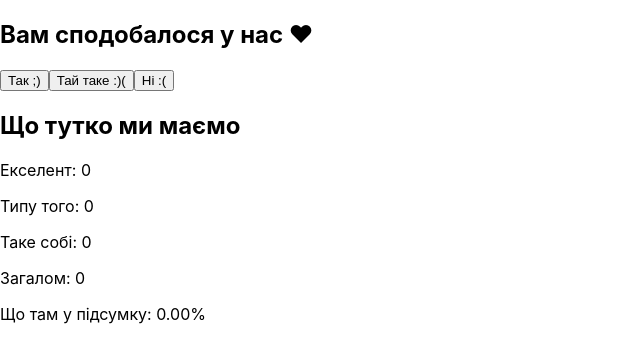
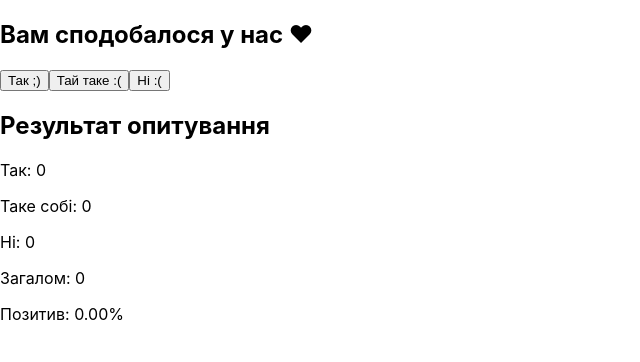
Before and after one commit to SergiiMytrofanov/goit-react-hw-02-feedback, a React (Create React App) app: page / in a window 1280 px wide. Shown: the top 362 px of the page, without its empty margins (0-640 px from the left). Built offline with nearby package versions, Linux system fonts and the light colour scheme.

Commit message:
refactoring

```diff
--- a/src/components/App.jsx
+++ b/src/components/App.jsx
@@ -1,6 +1,8 @@
 import React, { Component } from "react";
 import FeedbackColector from "./Feedback/Feedback";
-import StatBlock from "./StatisticFeedback/Statistic";
+import StatBlock from "./StatBlock/StatBlock";
+import Section from "./Section/Section";
+import styles from "./App.module.css";
 
 class AppFeedbackStat extends Component {
   state = {
@@ -31,8 +33,11 @@ class AppFeedbackStat extends Component {
     const positiveRate = this.calculatePositiveRate();
 
     return (
-      <>
+      <div className={styles.feedbackContainer}>
+        <Section >
           <FeedbackColector feedByClick={this.handleFeedbackClick} />
+        </Section>
+        <Section >
           <StatBlock
             good={good}
             neutral={neutral}
@@ -40,7 +45,8 @@ class AppFeedbackStat extends Component {
             totalFeed={totalFeed}
             positiveRate={positiveRate}
           />
-      </>
+        </Section>
+      </div>
     );
   }
 }
--- a/src/components/Feedback/Feedback.jsx
+++ b/src/components/Feedback/Feedback.jsx
@@ -1,23 +1,36 @@
-
-import PropTypes from 'prop-types';
+import React from "react";
+import PropTypes from "prop-types";
+import styles from "./Feedback.module.css";
 
 const FeedbackColector = ({ feedByClick }) => (
-  <div className="statisticContainer">
-    <h2 className="statisticHeader">Вам сподобалося у нас &#9829;</h2>
-    <button type="button" className="feedbackButton" onClick={() => feedByClick("good")}>
+  <div className={styles.feedbackColectorContainer}>
+    <h2 className={styles.feedbackColectorHeader}>Вам сподобалося у нас &#9829;</h2>
+    <button
+      className={styles.feedbackColectorButton}
+      type="button"
+      onClick={() => feedByClick("good")}
+    >
       Так ;)
     </button>
-    <button type="button" className="feedbackButton" onClick={() => feedByClick("neutral")}>
-     Тай таке :)(
+    <button
+      className={styles.feedbackColectorButton}
+      type="button"
+      onClick={() => feedByClick("neutral")}
+    >
+      Тай таке :(
     </button>
-    <button type="button" className="feedbackButton" onClick={() => feedByClick("bad")}>
+    <button
+      className={styles.feedbackColectorButton}
+      type="button"
+      onClick={() => feedByClick("bad")}
+    >
       Ні :(
     </button>
   </div>
 );
 
-FeedbackColector.propTypes ={
+FeedbackColector.propTypes = {
   feedByClick: PropTypes.func.isRequired,
-}
+};
 
 export default FeedbackColector;
--- /dev/null
+++ b/src/components/Section/Section.jsx
@@ -0,0 +1,17 @@
+import React from "react";
+import PropTypes from "prop-types";
+import styles from "./Section.module.css";
+
+const Section = ({ title, children }) => (
+  <section className={styles.section}>
+    <h2 className={styles.title}>{title}</h2>
+    {children}
+  </section>
+);
+
+Section.propTypes = {
+  title: PropTypes.string.isRequired,
+  children: PropTypes.node.isRequired,
+};
+
+export default Section;
--- /dev/null
+++ b/src/components/StatBlock/StatBlock.jsx
@@ -0,0 +1,24 @@
+import React from "react";
+import PropTypes from "prop-types";
+import styles from "./StatiBlock.module.css";
+
+const StatBlock = ({ good, neutral, bad, totalFeed, positiveRate }) => (
+  <>
+    <h2 className={styles.statHeader}>Результат опитування</h2>
+    <p className={styles.statValue}>Так: {good}</p>
+    <p className={styles.statValue}>Таке собі: {neutral}</p>
+    <p className={styles.statValue}>Ні: {bad}</p>
+    <p className={styles.statValue}>Загалом: {totalFeed}</p>
+    <p className={styles.statValue}>Позитив: {positiveRate.toFixed(2)}&#37;</p>
+  </>
+);
+
+StatBlock.propTypes = {
+  good: PropTypes.number,
+  neutral: PropTypes.number,
+  bad: PropTypes.number,
+  totalFeed: PropTypes.number,
+  positiveRate: PropTypes.number.isRequired,
+};
+
+export default StatBlock;
--- a/src/components/StatisticFeedback/Statistic.jsx
+++ /dev/null
@@ -1,22 +0,0 @@
-import PropTypes from 'prop-types';
-
-const StatBlock = ({ good, neutral, bad, totalFeed, positiveRate }) => (
-  <>
-    <h2 className="statHeader">Що тутко ми маємо</h2>
-    <p className="statValue">Екселент: {good}</p>
-    <p className="statValue">Типу того: {neutral}</p>
-    <p className="statValue">Таке собі: {bad}</p>
-    <p className="statValue">Загалом: {totalFeed}</p>
-    <p className="statValue">Що там у підсумку: {positiveRate.toFixed(2)}&#37;</p>
-  </>
-);
-
-StatBlock.propTypes ={
-  good: PropTypes.number,
-  neutral: PropTypes.number,
-  bad:PropTypes.number,
-  totalFeed:PropTypes.number,
-
-}
-
-export default StatBlock;
```
Also changed, not shown: src/components/App.module.css (added), src/components/Section/Section.module.css (added), src/components/StatBlock/StatiBlock.module.css (added). Lines whose indentation alone changed are shown as unchanged.
